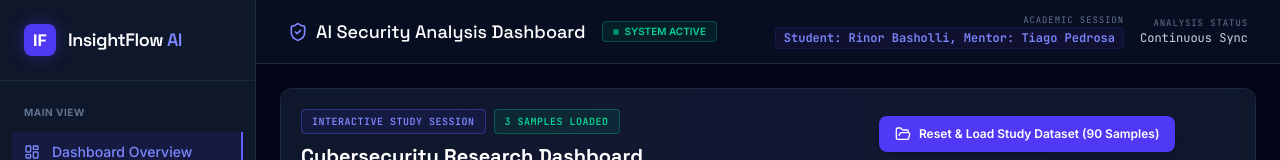
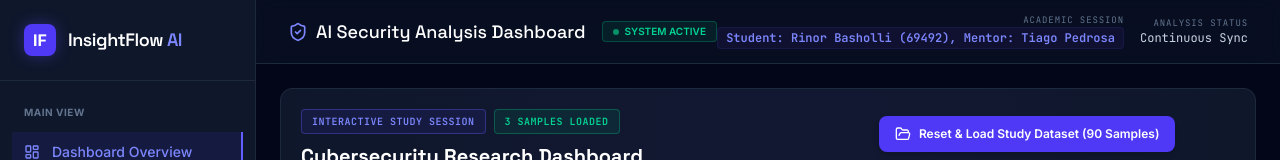
Before and after one commit to rinorbasholli/InsightFlow-AI-Rinor-Basholli-s-Thesis-, a React (Vite) app: page / in a window 1280 px wide. Shown: the top 160 px of the page. Built offline with nearby package versions, Linux system fonts and the light colour scheme.

Commit message:
Show student number 69492 in the lab header

```diff
--- a/src/App.tsx
+++ b/src/App.tsx
@@ -162,7 +162,7 @@ export default function App() {
           <div className="flex items-center gap-4">
             <div className="text-right hidden sm:block">
               <p className="text-[9px] text-slate-500 uppercase tracking-widest font-mono">Academic Session</p>
-              <p className="text-xs font-mono font-bold text-indigo-400 bg-indigo-950/40 px-2 py-0.5 rounded border border-indigo-500/10">Student: Rinor Basholli, Mentor: Tiago Pedrosa</p>
+              <p className="text-xs font-mono font-bold text-indigo-400 bg-indigo-950/40 px-2 py-0.5 rounded border border-indigo-500/10">Student: Rinor Basholli (69492), Mentor: Tiago Pedrosa</p>
             </div>
             <div className="text-right">
               <p className="text-[9px] text-slate-500 uppercase tracking-widest font-mono">Analysis status</p>
```
